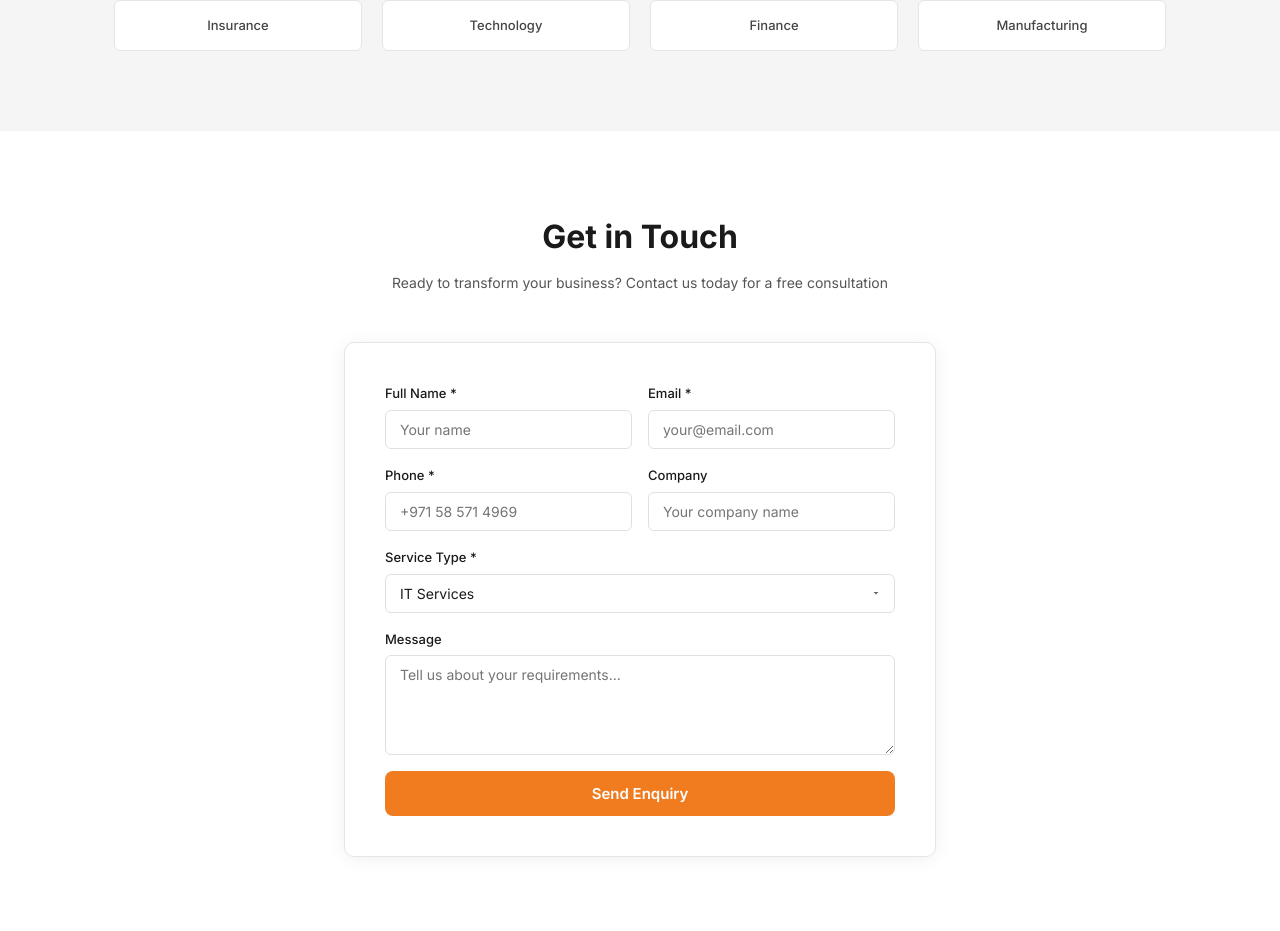
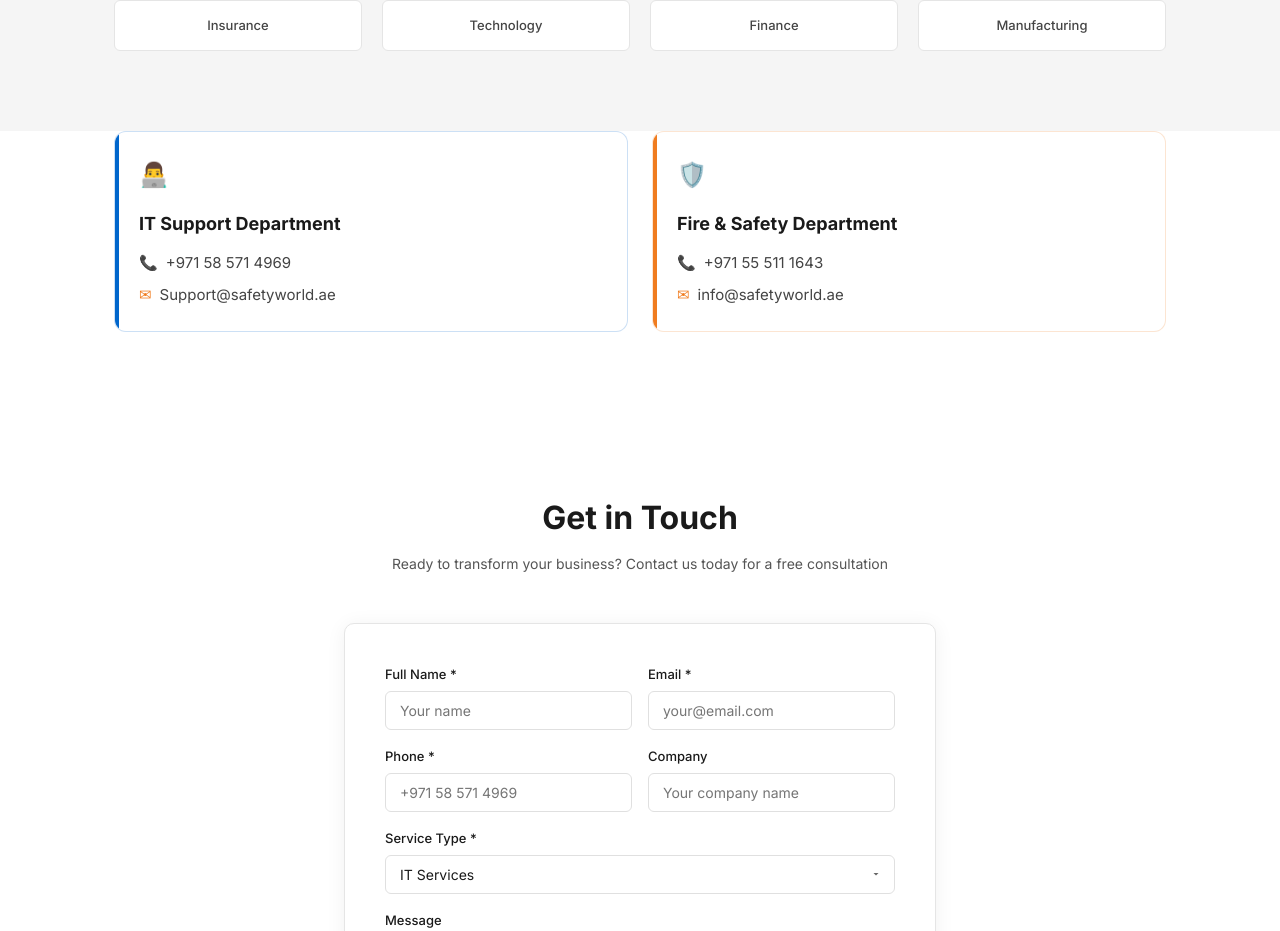
Before and after one commit to Fazilfazi991/safetyfinal, a React (Vite) app: page / in a window 1280 px wide. Shown: the part 5669-6600 px from the top of the page. Built offline with nearby package versions, Linux system fonts and the light colour scheme.

Commit message:
Add separate IT and Safety contact cards to homepage

```diff
--- a/src/pages/Home.jsx
+++ b/src/pages/Home.jsx
@@ -105,6 +105,27 @@ function FeatureItem({ icon, title, desc }) {
       <div>
         <div style={{ fontWeight: 700, fontSize: 15, marginBottom: 4, color: '#333' }}>{title}</div>
         <div style={{ fontSize: 13, color: '#777', lineHeight: 1.5 }}>{desc}</div>
+      </div>
+    </motion.div>
+  )
+}
+
+function ContactCard({ title, icon, color, phone, email }) {
+  return (
+    <motion.div variants={staggerItem} style={{
+      background: '#fff', border: `1px solid ${color}33`, borderRadius: 12, padding: '24px',
+      display: 'flex', flexDirection: 'column', gap: 12, position: 'relative', overflow: 'hidden'
+    }}>
+      <div style={{ position: 'absolute', top: 0, left: 0, width: 4, height: '100%', background: color }} />
+      <div style={{ fontSize: 24, marginBottom: 4 }}>{icon}</div>
+      <h3 style={{ fontSize: 18, fontWeight: 700, margin: 0 }}>{title}</h3>
+      <div style={{ display: 'flex', flexDirection: 'column', gap: 8 }}>
+        <a href={`tel:${phone.replace(/\s+/g, '')}`} style={{ color: '#444', textDecoration: 'none', fontSize: 15, display: 'flex', alignItems: 'center', gap: 8 }}>
+          <span style={{ color: '#f07c1f' }}>📞</span> {phone}
+        </a>
+        <a href={`mailto:${email}`} style={{ color: '#444', textDecoration: 'none', fontSize: 15, display: 'flex', alignItems: 'center', gap: 8 }}>
+          <span style={{ color: '#f07c1f' }}>✉</span> {email}
+        </a>
       </div>
     </motion.div>
   )
@@ -420,6 +441,26 @@ export default function Home({ nav }) {
         </div>
       </section>
 
+      {/* ══ QUICK CONTACT ══ */}
+      <section className="section bg-white" style={{ paddingTop: 0 }}>
+        <div className="container">
+          <motion.div variants={staggerContainer} initial="hidden" whileInView="visible" viewport={{ once: true }} className="grid-2">
+            <ContactCard
+              title="IT Support Department"
+              icon="👨‍💻" color="#0066cc"
+              phone="+971 58 571 4969"
+              email="Support@safetyworld.ae"
+            />
+            <ContactCard
+              title="Fire & Safety Department"
+              icon="🛡️" color="#f07c1f"
+              phone="+971 55 511 1643"
+              email="info@safetyworld.ae"
+            />
+          </motion.div>
+        </div>
+      </section>
+
       {/* ══ CONTACT FORM ══ */}
       <section className="section bg-white">
         <div className="container" style={{ maxWidth: 640 }}>
```
